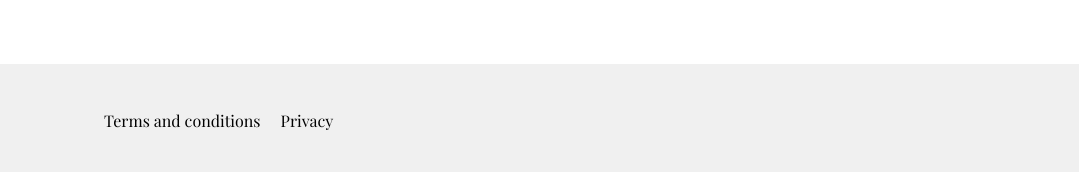
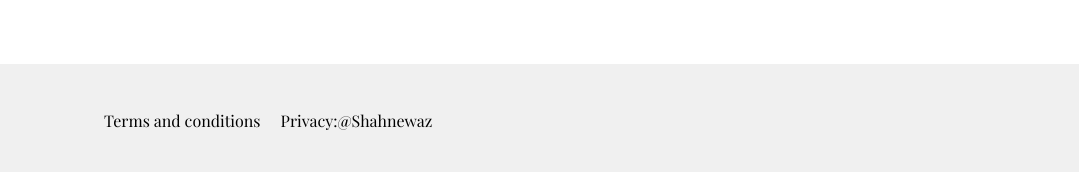
Before and after one commit to MdShahnewaz22/minimo, a plain HTML site: page index.html in a window 1280 px wide. Shown: the part 3917-4089 px from the top of the page, 0-1079 px from the left. Drawn offline with nearby package versions, Linux system fonts and the light colour scheme.

Commit message:
Update index.html

```diff
--- a/index.html
+++ b/index.html
@@ -172,7 +172,7 @@
           <div class="pages">
                <ul>
                     <li><a href="#">Terms and conditions</a></li>
-                    <li><a href="#">Privacy</a></li>
+                    <li><a href="#">Privacy:@Shahnewaz</a></li>
                </ul>
 
           </div>
```
